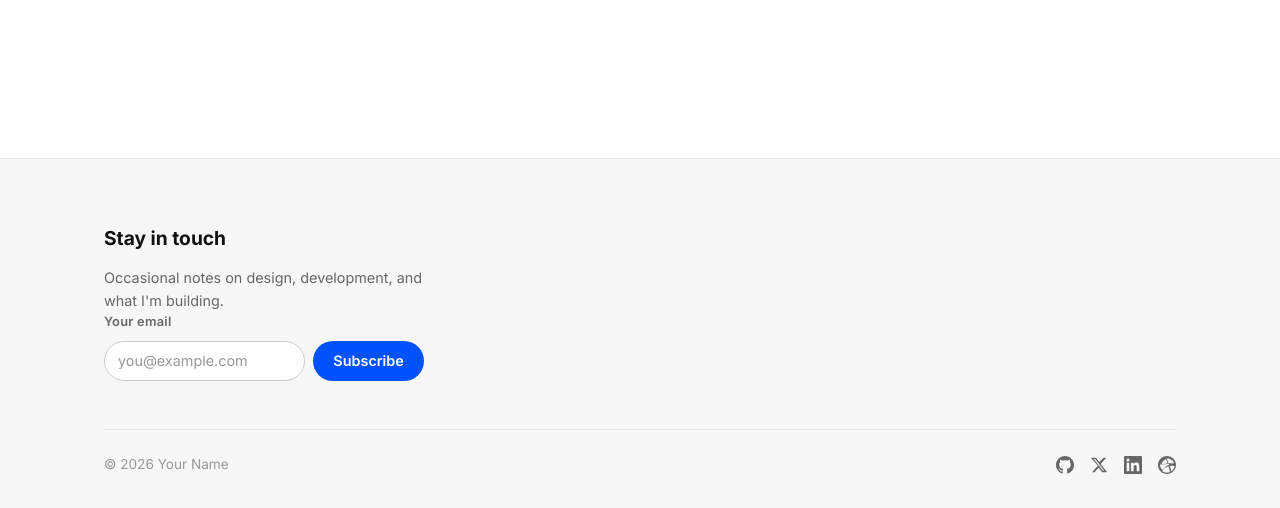
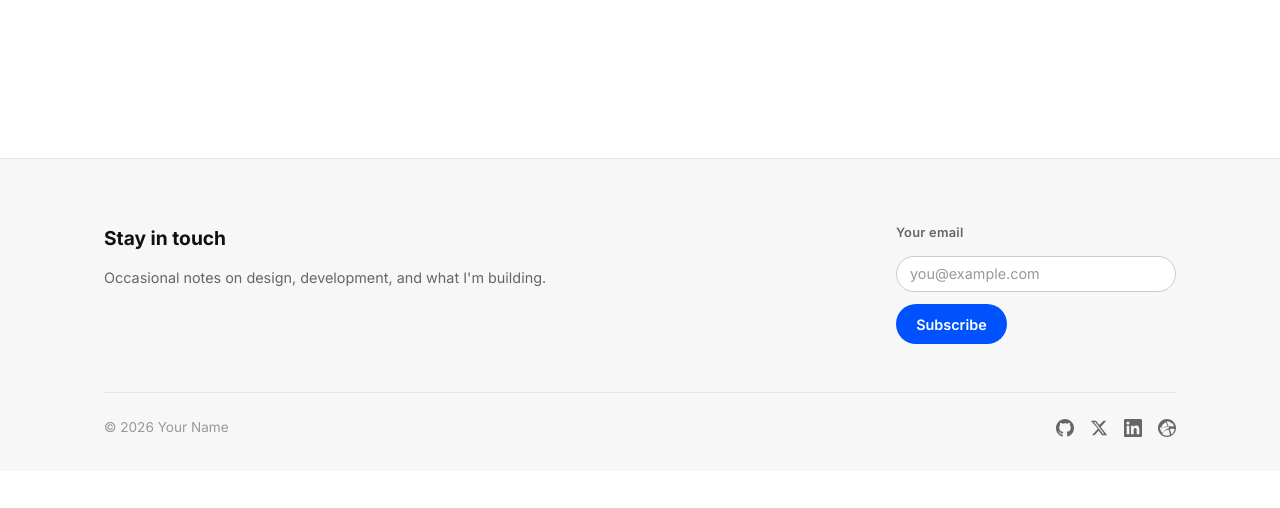
Before and after one commit to patrickpistor/portfolio, a Jekyll site: the page built from jekyll-portfolio/index.html, in a window 1280 px wide and 1400 px high, scrolled down 1105 px. Shown: the part 892-1400 px from the top of the window. Built offline with Jekyll 4.4.1, drawn with Linux system fonts in a browser that asks for light colours; after the commit the page ends 2468 px from its top, so only the background shows below that.

Commit message:
Arrange email newsletter sign-up into a two-column layout
Refactor footer HTML and SCSS to create a horizontal layout for the newsletter sign-up section, with content on the left and the input form on the right.

Replit-Commit-Author: Agent
Replit-Commit-Session-Id: 91e81a03-1221-4661-b569-cd9c8a03447e
Replit-Commit-Checkpoint-Type: full_checkpoint
Replit-Commit-Event-Id: 8957b709-66cc-4ca3-853b-f89d4097fe57
Replit-Commit-Screenshot-Url: https://storage.googleapis.com/screenshot-production-us-central1/0650d1a6-12d5-496a-90d5-77609afca2ce/91e81a03-1221-4661-b569-cd9c8a03447e/nsxetxj
Replit-Helium-Checkpoint-Created: true

```diff
--- a/jekyll-portfolio/_includes/footer.html
+++ b/jekyll-portfolio/_includes/footer.html
@@ -4,8 +4,10 @@
 
       {% if site.data.footer.newsletter.enabled %}
       <div class="footer__newsletter">
-        <p class="footer__newsletter-heading">{{ site.data.footer.newsletter.heading }}</p>
-        <p class="footer__newsletter-desc">{{ site.data.footer.newsletter.description }}</p>
+        <div class="footer__newsletter-copy">
+          <p class="footer__newsletter-heading">{{ site.data.footer.newsletter.heading }}</p>
+          <p class="footer__newsletter-desc">{{ site.data.footer.newsletter.description }}</p>
+        </div>
 
         {% if site.substack.username and site.substack.username != "" %}
         {% assign ss_url = "https://" | append: site.substack.username | append: ".substack.com" %}
--- a/jekyll-portfolio/_sass/_footer.scss
+++ b/jekyll-portfolio/_sass/_footer.scss
@@ -19,7 +19,21 @@
 }
 
 .footer__newsletter {
-  max-width: 320px;
+  display: flex;
+  flex-direction: column;
+  gap: var(--space-8);
+  width: 100%;
+
+  @media (min-width: 640px) {
+    flex-direction: row;
+    align-items: flex-start;
+    gap: var(--space-16);
+  }
+
+  &-copy {
+    flex: 1 1 0;
+    min-width: 0;
+  }
 
   &-heading {
     font-family: var(--font-heading);
@@ -32,15 +46,21 @@
     font-size: 0.9rem;
     color: var(--text-muted);
     line-height: 1.6;
-    margin-bottom: var(--space-5);
+    margin: 0;
   }
 }
 
-// Newsletter signup form
+// Newsletter signup form — sits in the right column
 .footer__signup-form {
+  flex: 0 0 280px;
   display: flex;
   flex-direction: column;
-  gap: var(--space-2);
+  gap: var(--space-3);
+
+  @media (max-width: 639px) {
+    flex: none;
+    width: 100%;
+  }
 }
 
 .footer__signup-label {
@@ -52,13 +72,12 @@
 
 .footer__signup-row {
   display: flex;
-  gap: var(--space-2);
-  align-items: stretch;
+  flex-direction: column;
+  gap: var(--space-3);
 }
 
 .footer__signup-input {
-  flex: 1;
-  min-width: 0;
+  width: 100%;
   padding: 0.6em 0.9em;
   font-size: 0.9rem;
   font-family: var(--font-body);
@@ -74,7 +93,7 @@
 }
 
 .footer__signup-btn {
-  flex-shrink: 0;
+  align-self: flex-start;
   white-space: nowrap;
 }
 
```
